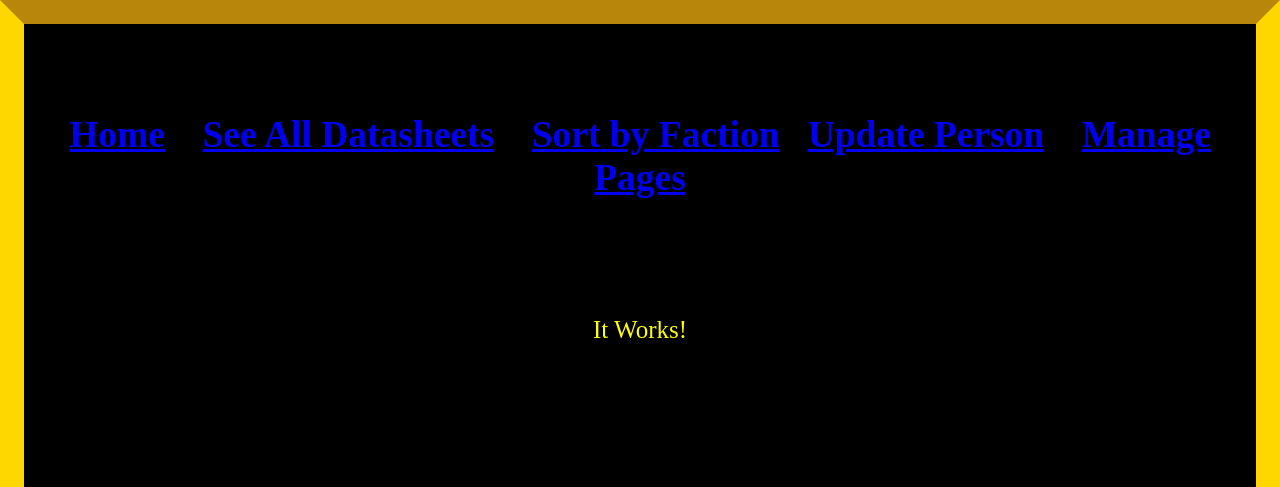
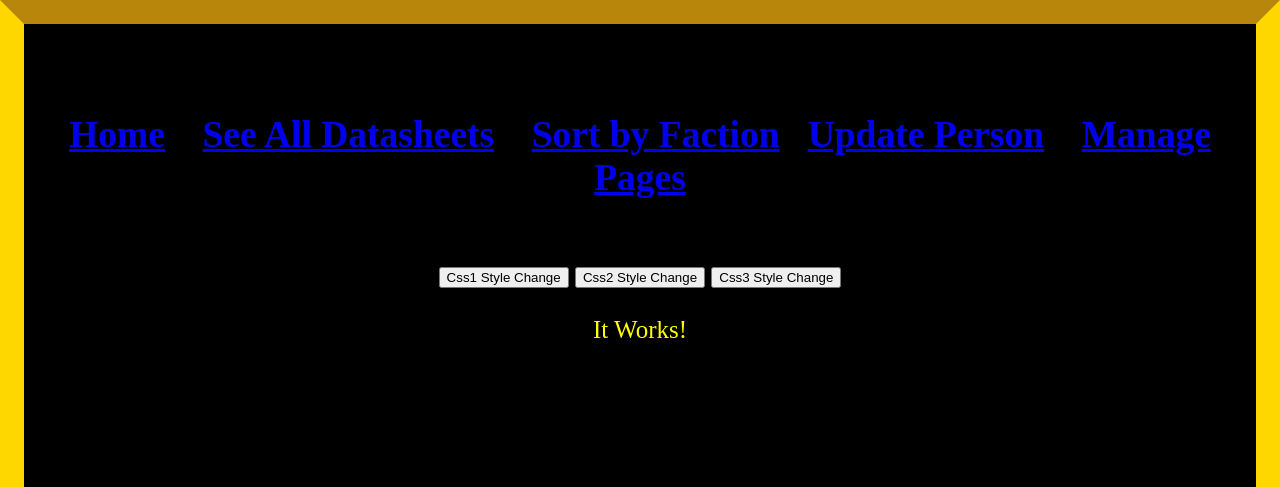
Before and after one commit to amckinney-1/WarhammerWebsite, a PHP site: page / in a window 1280 px wide. Shown: the top 487 px of the page. Run offline with PHP 8.4, Linux system fonts and the light colour scheme; the visitor is signed in with stand-in values (Sample User, id 1); data that the repository does not hold is empty.

Commit message:
Buttons added, not working

```diff
--- a/Header.php
+++ b/Header.php
@@ -24,6 +24,8 @@ if ($_SESSION["isAdmin"] == 1) {
 }
 ?>
 </h2>
-
+<input type="button" name="Css1" value="Css1 Style Change" onclick="<link rel='stylesheet' href='myStyle1.css'"/>
+<input type="button" name="Css2" value="Css2 Style Change" onclick="<link rel='stylesheet' href='myStyle2.css'"/>
+<input type="button" name="Css3" value="Css3 Style Change" onclick="<link rel='stylesheet' href='myStyle3.css'"/>
 <br/>
 <br/>
```
